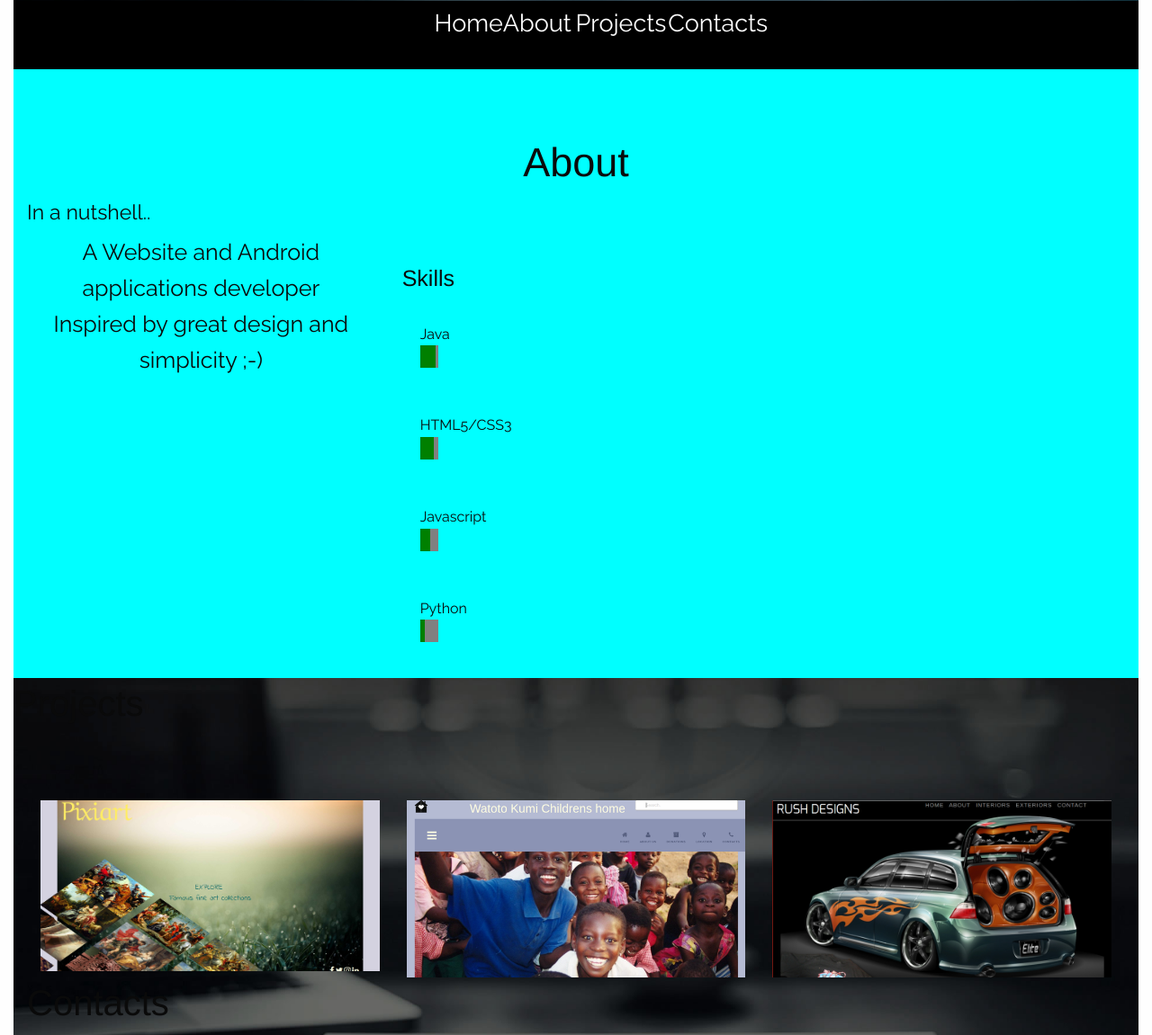
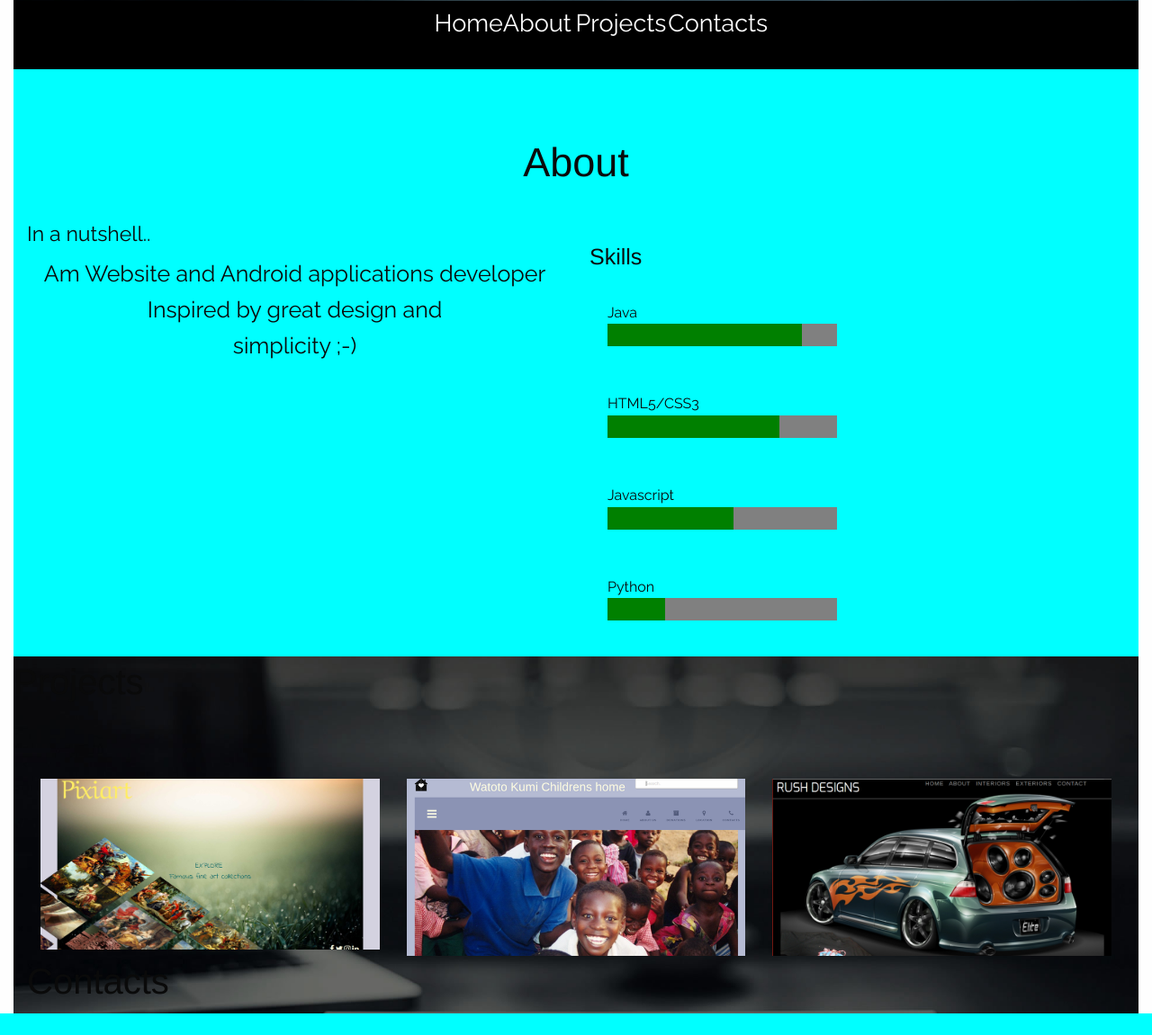
Before and after one commit to AndrewKahora/Andrew_website, a PHP site: page / in a window 1280 px wide. Shown: the part 708-1859 px from the top of the page at 90% size. After the commit the page ends 1835 px from the top, so only its background shows below. Run offline with PHP 8.4, Linux system fonts and the light colour scheme.

Commit message:
progress bar finalizing

```diff
--- a/css/app.css
+++ b/css/app.css
@@ -112,7 +112,7 @@ li a{
 }
 #myProgress {
     position: relative;
-    width: 20%;
+    width: 250%;
     height: 25px;
     background-color: grey;
 }
--- a/index.html
+++ b/index.html
@@ -57,14 +57,13 @@
                     <br>
                     <br>
                   <h1>About</h1>
-                    <div class="large-4 medium-4 columns">
+                    <br>
+                    <div class="large-6 medium-6 columns">
                         <h3 class="abouth3">In a nutshell..</h3>
-                        <p class="aboutp">A Website and Android applications developer<br>Inspired by great design and simplicity ;-) </p>
+                        <p class="aboutp">Am Website and Android applications developer<br>Inspired by great design and<br>simplicity ;-) </p>
                     </div>
                     <br>
-                    <br>
-                    <br>
-                    <div class="large-8 medium-8 columns">
+                    <div class="large-6 medium-6 columns">
                         <h4 class="abouth4">Skills</h4>
                         <br>
                         <ul>
@@ -145,7 +144,17 @@
                            </div>
 
                            <!--contacts-->
-<h2>Contacts</h2>
+                           <h2>Contacts</h2>
+                           <div class="large-6 medium-6 columns">
+
+                           </div>
+                           <div class="large-6 medium-6 columns">
+
+                           </div>
+
+
+
+
 
                        </div>
                       </div>
```
